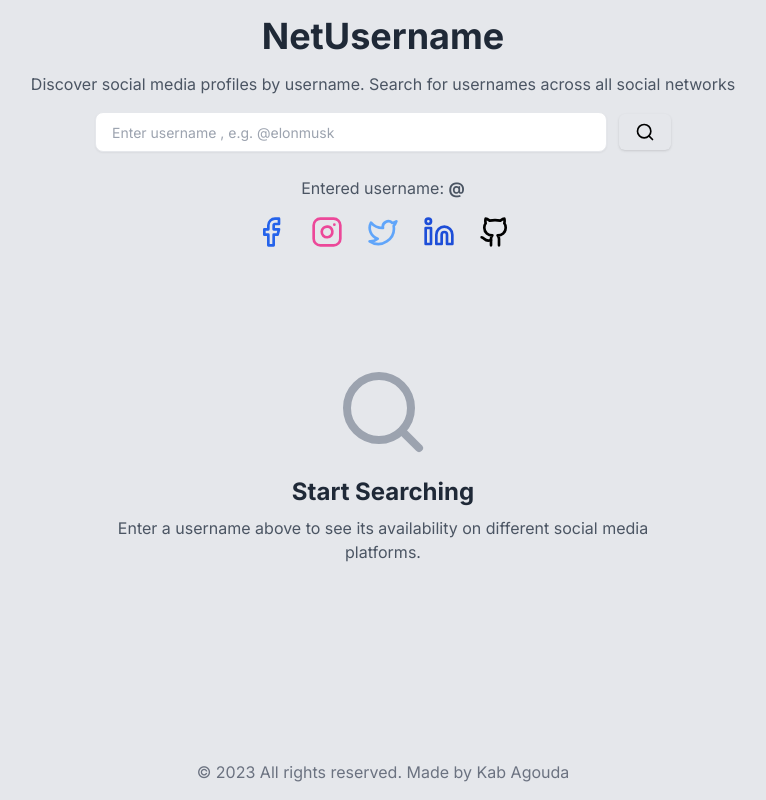
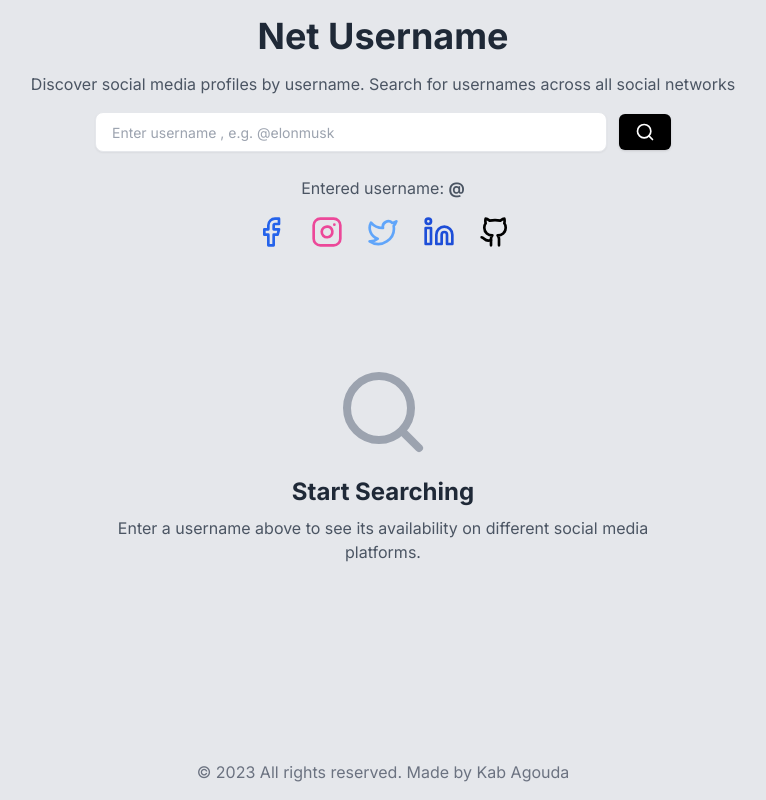
Before and after one commit to kabagouda/netusername, a Next.js app: page / in a window 1280 px wide. Shown: the whole page, without its empty margins (257-1023 px from the left). Built offline with nearby package versions, Linux system fonts and the light colour scheme.

Commit message:
Fix typo in page title

```diff
--- a/app/page.tsx
+++ b/app/page.tsx
@@ -19,7 +19,7 @@ export default function Component() {
   return (
     <section className="w-screen h-screen flex flex-col items-center justify-center bg-gray-200 dark:bg-gray-800 p-4">
       <h1 className="text-4xl font-bold mb-4 text-gray-800 dark:text-gray-200">
-        NetUsername
+        Net Username
       </h1>
       <p className="mb-4 text-center text-gray-600 dark:text-gray-400">
         Discover social media profiles by username. Search for usernames across
@@ -27,15 +27,15 @@ export default function Component() {
       </p>
       <div className="w-full max-w-xl mx-auto flex items-center space-x-3 mb-6">
         <Input
-          className="flex-grow h-10 px-4 rounded-lg bg-white dark:bg-gray-900"
-          // defaultValue="@elonmusk"
-          // placeholder with example @elonmusk
+          className="flex-grow h-10 px-4 rounded-lg bg-white dark:bg-gray-900 text-gray-700 dark:text-gray-300"
           placeholder="Enter username , e.g. @elonmusk"
           type="text"
           value={username}
           onChange={(e) => setUsername(e.target.value)}
         />
+
         <Button
+          className="bg-black text-white"
           onClick={() => {
             // debouncedSearch();
           }}
```
